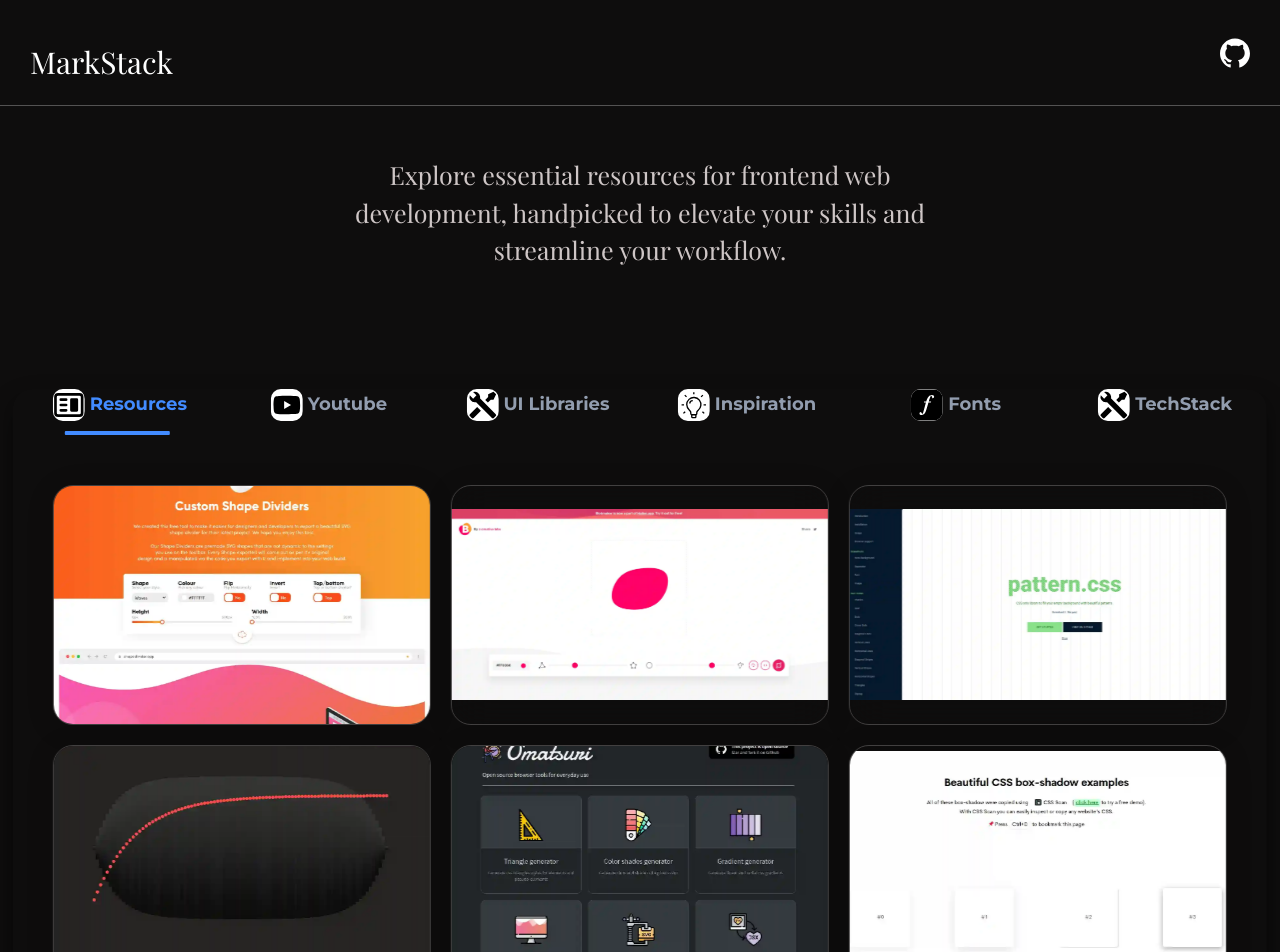
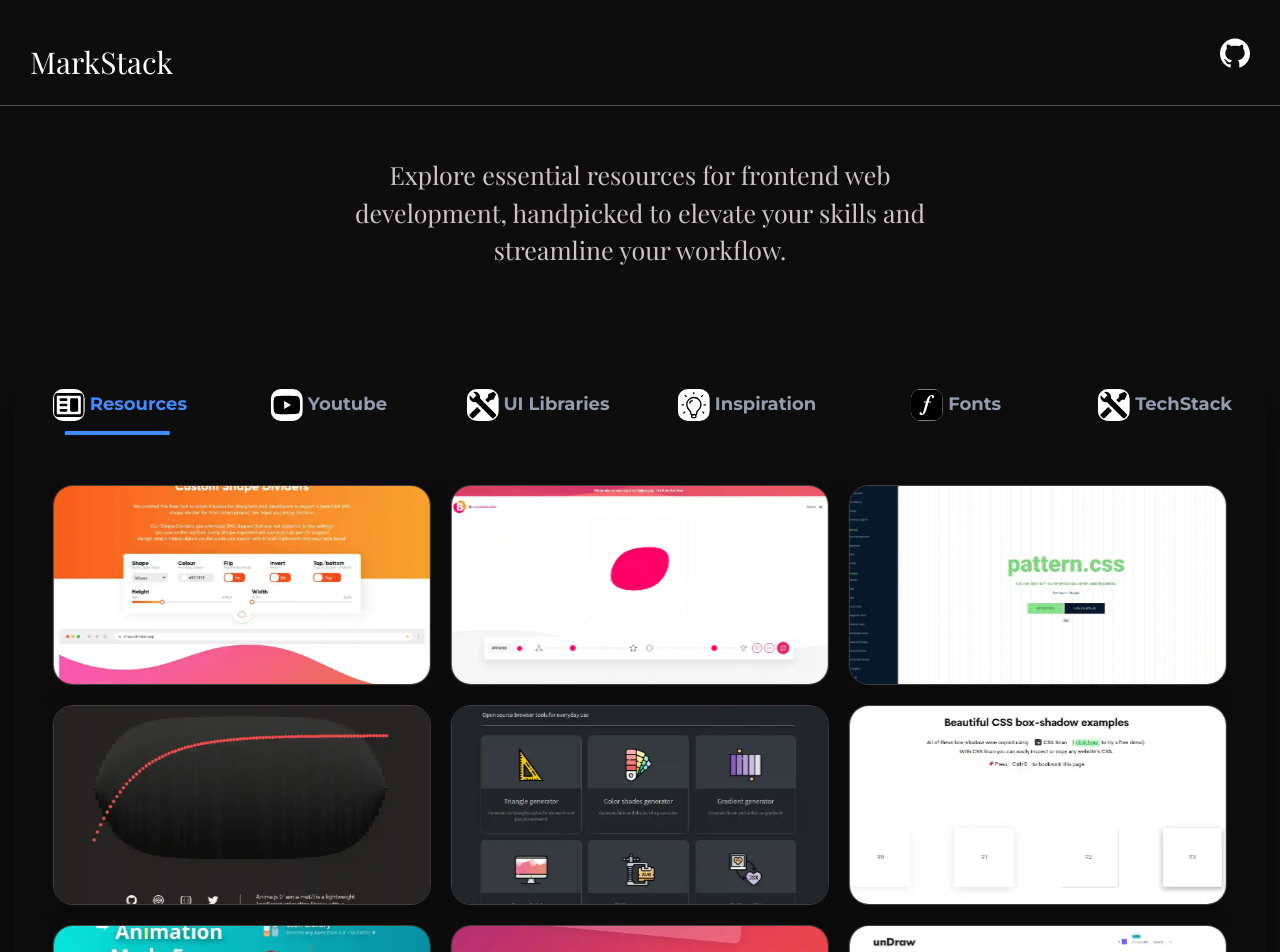
Before and after one commit to blackninja81/markstack, a React (Vite) app: page / in a window 1280 px wide. Shown: the top 952 px of the page. Built offline with nearby package versions, Linux system fonts and the light colour scheme.

Commit message:
[BUG] fixed image scaling for cards

```diff
--- a/src/components/card/card.scss
+++ b/src/components/card/card.scss
@@ -1,47 +1,61 @@
 .card-container {
   display: grid;
   padding: 10px 30px;
-  grid-template-columns: repeat(auto-fill, minmax(350px, 1fr));
+  grid-template-columns: repeat(auto-fill, minmax(300px, 1fr));
 
   .card-body {
-    height: 30vh;
+    height: 25vh;
     margin: 10px;
-    // min-width: 20vw;
-    // max-width: 80vw;
     display: flex;
     align-items: center;
     justify-content: center;
     overflow: hidden;
-    /* From https://css.glass */
     background: rgba(255, 255, 255, 0);
-    border-radius: 16px;
+    border-radius: 20px;
     box-shadow: 0 4px 30px rgba(0, 0, 0, 0.1);
     backdrop-filter: blur(20px);
     -webkit-backdrop-filter: blur(20px);
-    border-radius: 20px;
     border: 1px solid rgb(66, 64, 64);
     transition: 0.3s;
+
     &:hover .card-text {
       opacity: 1;
     }
+
     &:hover .card-image {
       opacity: 0.05;
     }
+
     &:hover {
       border: 1px solid rgb(255, 255, 255);
     }
 
     .card-image {
+      position: relative; /* Ensure child elements are positioned relative to this div */
       overflow: hidden;
       transition: ease-out 0.25s;
+      width: 100%; /* Ensure the image div takes the full width of the card */
+      height: 100%; /* Ensure the image div takes the full height of the card */
 
       img {
         opacity: 1;
         height: 100%;
         width: 100%;
-        object-fit: contain;
+        object-fit: cover;
+        display: block; /* Ensures the image behaves as a block element */
+      }
+
+      /* Optional: Style for the loading image */
+      .loading-image {
+        position: absolute; /* Ensures the loading image is positioned relative to the card-image div */
+        top: 50%;
+        left: 50%;
+        transform: translate(-50%, -50%); /* Center the loading image */
+        width: auto;
+        height: auto;
       }
     }
+
     .card-text {
       font-size: 20px;
       opacity: 0;
@@ -50,13 +64,16 @@
       text-align: center;
       transition: ease-out 0.25s;
       width: auto;
+
       .card-name {
         overflow: auto;
         font-weight: 1500;
-        .card-heading{
+
+        .card-heading {
           font-size: 30px;
         }
       }
+
       .card-description {
         color: rgb(187, 187, 189);
         display: flex;
```
